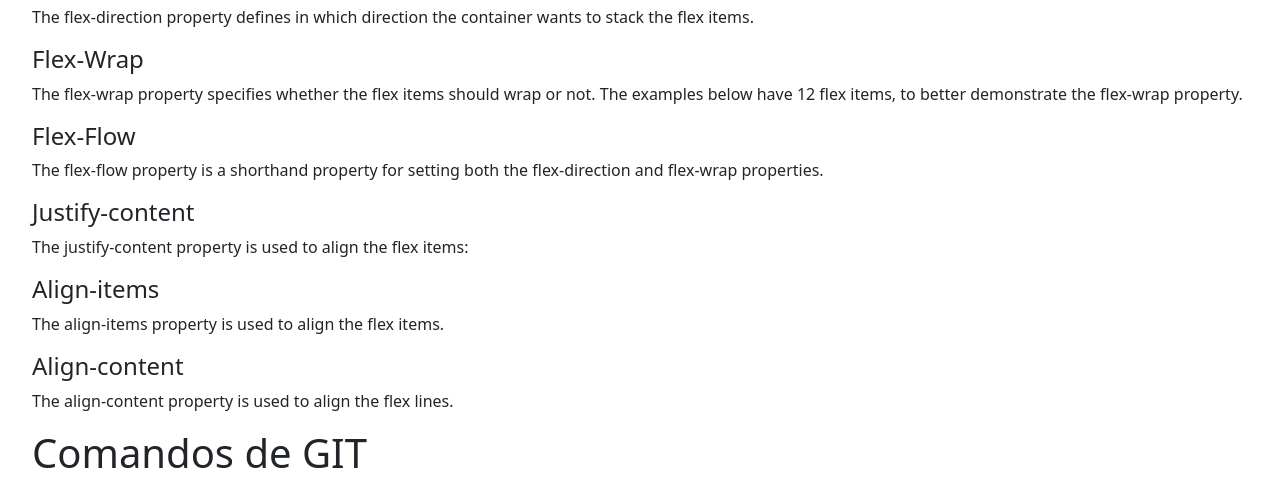
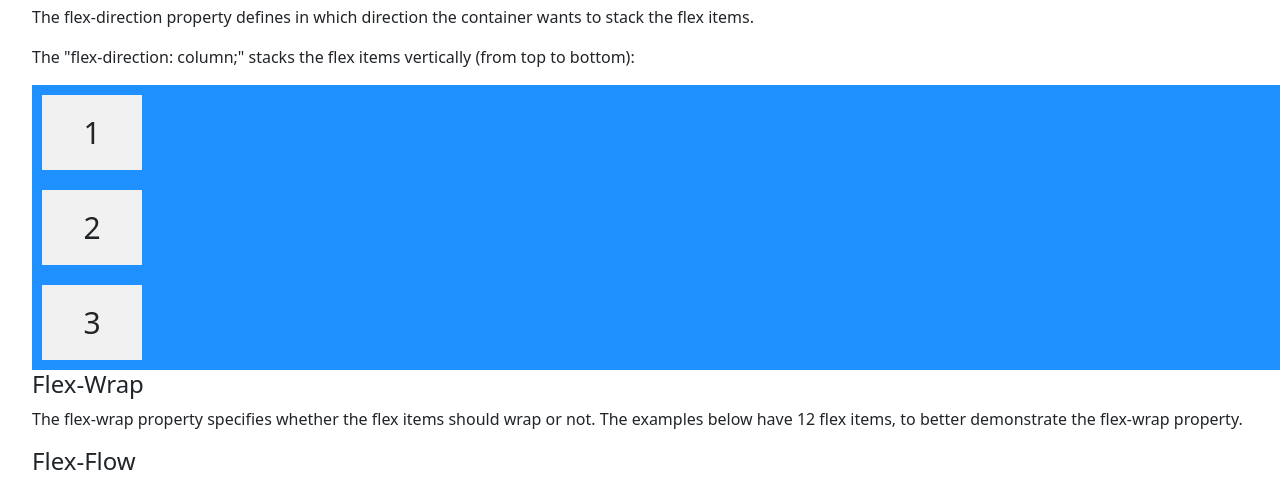
Before and after one commit to SContrera/cac, a plain HTML site: page index.html in a window 1280 px wide. Shown: the part 582-1062 px from the top of the page. Drawn offline with nearby package versions, Linux system fonts and the light colour scheme.

Commit message:
Se agregó flexbox-Column

```diff
--- a/index.html
+++ b/index.html
@@ -64,6 +64,32 @@
                 <p>
                   The flex-direction property defines in which direction the container wants to stack the flex items.
                 </p>
+                <style>
+                  .flex-container {
+                    display: flex;
+                    flex-direction: column;
+                    background-color: DodgerBlue;
+                  }
+
+                  .flex-container > div {
+                    background-color: #f1f1f1;
+                    width: 100px;
+                    margin: 10px;
+                    text-align: center;
+                    line-height: 75px;
+                    font-size: 30px;
+                  }
+                  </style>
+
+
+                  <p>The "flex-direction: column;" stacks the flex items vertically (from top to bottom):</p>
+
+                  <div class="flex-container">
+                    <div>1</div>
+                    <div>2</div>
+                    <div>3</div>
+                  </div>
+
 
                <h4 id="flexWrap">Flex-Wrap</h4>
                <p>
```
